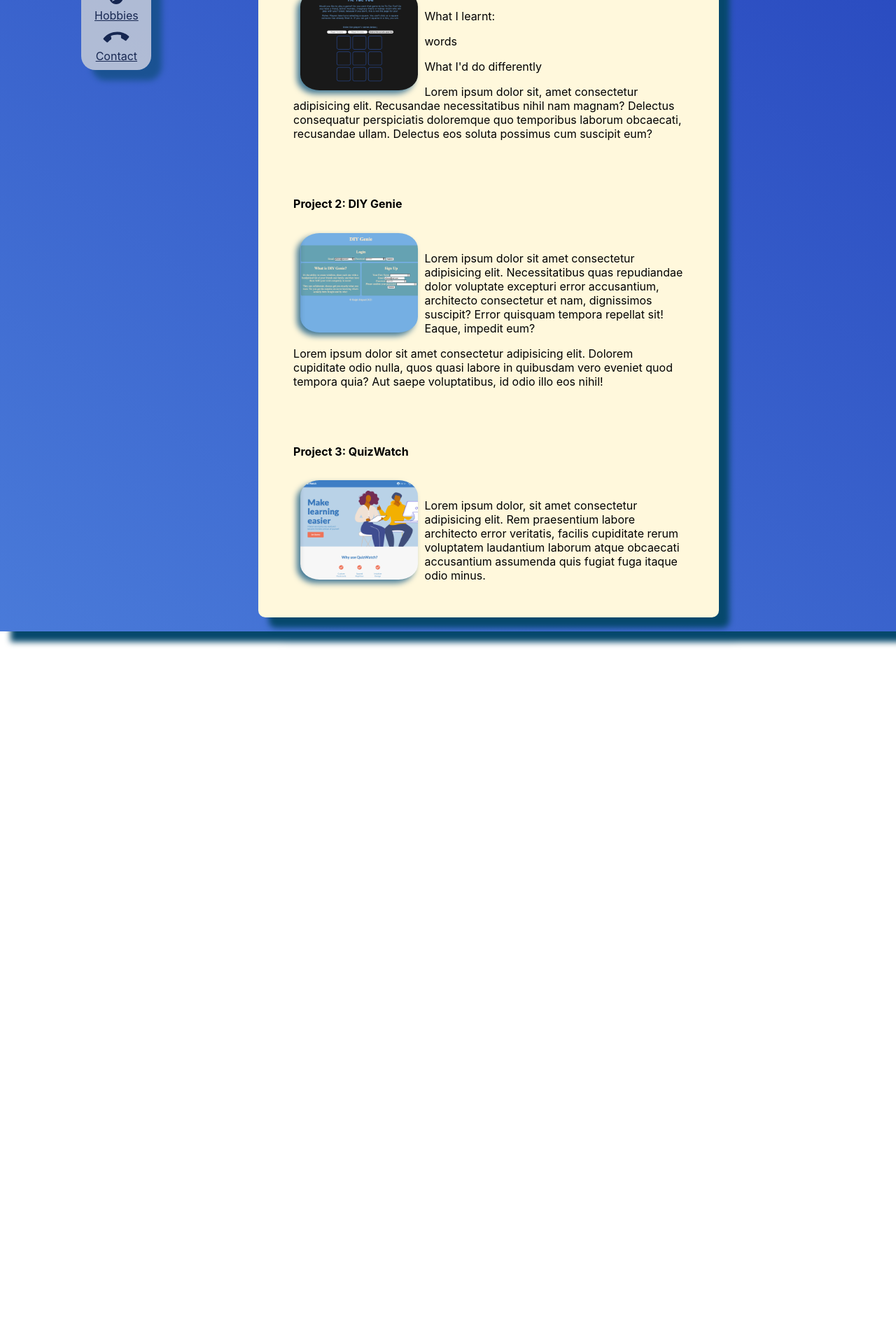
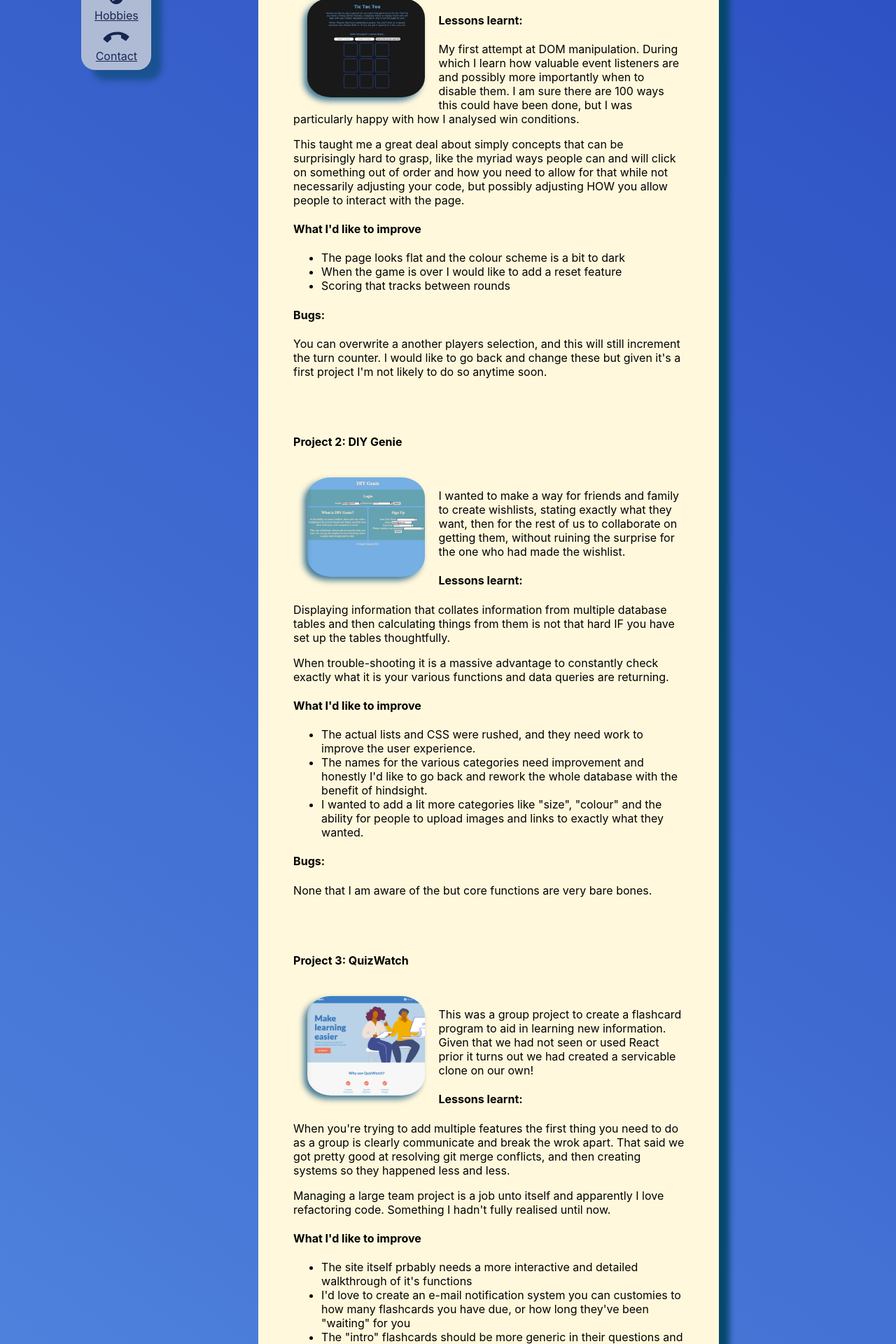
Before and after one commit to rshipard/rshipard.github.io, a React (Create React App) app: page /portfolio in a window 1280 px wide. Shown: the part 360-2280 px from the top of the page at 70% size. Before the commit the page ends 1262 px from the top, so only its background shows below. Built offline with nearby package versions, Linux system fonts and the light colour scheme.

Commit message:
updating css and content for portfolio

```diff
--- a/src/Views/Final/Hobbies/Hobbies.css
+++ b/src/Views/Final/Hobbies/Hobbies.css
@@ -40,6 +40,10 @@
     border-radius: 5%;
 }
 
+.HobbiesFinal .boardgame-photo{
+    transition: ease-in-out 1s;
+}
+
 .HobbiesFinal .boardgame-photo:hover {
     transition: ease-in-out 1s;
     transform: scale(300%) translateX(-30%);
--- a/src/Views/Final/LandingPage/LandingPage.css
+++ b/src/Views/Final/LandingPage/LandingPage.css
@@ -16,7 +16,7 @@
 .LandingPageFinal path {
     stroke-dasharray: 3205;
     stroke-dashoffset: 3205;
-    animation: draw 7s ease-in forwards;
+    animation: draw 4s ease-in forwards;
 }
 
 @keyframes draw {
@@ -24,12 +24,14 @@
         stroke-dashoffset: 3205;
         fill-opacity: 0;
     }
-    90% {
+    60% {
         stroke-dashoffset: 0;
         fill-opacity: 0.2;
     }
+    90% {
+        fill-opacity: 0.6;
+    }
     100%{
-        stroke-dashoffset: 0;
-        fill-opacity: 0.8;
+        fill-opacity: 1.0;
     }
 }
--- a/src/Views/Final/LandingPage/LandingPage.js
+++ b/src/Views/Final/LandingPage/LandingPage.js
@@ -10,7 +10,7 @@ function LandingPage(props) {
                 width="10.0417in" height="3.95833in"
                 viewBox="0 0 723 285">
                 <path id="Selection" className="path"
-                    fill="black" stroke="black" stroke-width="1"
+                    fill="black" stroke="grey" stroke-width="1"
                     d="
            M 432.00,46.00
            C 432.00,46.00 391.00,46.00 391.00,46.00
--- a/src/Views/Final/Portfolio/Portfolio.css
+++ b/src/Views/Final/Portfolio/Portfolio.css
@@ -7,10 +7,6 @@
     border-radius: 10px;
     padding: 20px;
     filter: drop-shadow(15px 15px 4px rgb(6, 72, 108));
-}
-
-.PortfolioFinal h3 {
-    text-align: center;
 }
 
 .no-bullets {
@@ -25,7 +21,7 @@ div.project img {
     opacity: 1;
     width: 30%;
     height: auto;
-    padding: 10px;
+    margin: 20px;
     float: left;
     border-radius: 20%;
     transition: 1s;
--- a/src/Views/Final/Portfolio/Portfolio.js
+++ b/src/Views/Final/Portfolio/Portfolio.js
@@ -16,12 +16,18 @@ function Portfolio(props) {
                             <img src={ticTacToeScreenshot} alt="" />
                         </a>
                         <br />
-                        <p>What I learnt:</p>
-                        <p>words</p>
-                        <p>What I'd do differently</p>
-                        <p>Lorem ipsum dolor sit, amet consectetur adipisicing elit. Recusandae necessitatibus nihil nam magnam? Delectus consequatur perspiciatis doloremque quo temporibus laborum obcaecati, recusandae ullam. Delectus eos soluta possimus cum suscipit eum?</p>
+                        <h4>Lessons learnt:</h4>
+                        <p>My first attempt at DOM manipulation. During which I learn how valuable event listeners are and possibly more importantly when to disable them. I am sure there are 100 ways this could have been done, but I was particularly happy with how I analysed win conditions.</p>
+                        <p>This taught me a great deal about simply concepts that can be surprisingly hard to grasp, like the myriad ways people can and will click on something out of order and how you need to allow for that while not necessarily adjusting your code, but possibly adjusting HOW you allow people to interact with the page.</p>
+                        <h4>What I'd like to improve</h4>
+                        <ul>
+                            <li>The page looks flat and the colour scheme is a bit to dark</li>
+                            <li>When the game is over I would like to add a reset feature</li>
+                            <li>Scoring that tracks between rounds</li>
+                        </ul>
+                        <h4>Bugs:</h4>
+                        <p>You can overwrite a another players selection, and this will still increment the turn counter. I would like to go back and change these but given it's a first project I'm not likely to do so anytime soon.</p>
                     </div>
-
                 </div>
                 <br />
                 <div className="project">
@@ -31,8 +37,18 @@ function Portfolio(props) {
                             <img src={DIYGenieScreenshot} alt="" />
                         </a>
                         <br />
-                        <p>Lorem ipsum dolor sit amet consectetur adipisicing elit. Necessitatibus quas repudiandae dolor voluptate excepturi error accusantium, architecto consectetur et nam, dignissimos suscipit? Error quisquam tempora repellat sit! Eaque, impedit eum?</p>
-                        <p>Lorem ipsum dolor sit amet consectetur adipisicing elit. Dolorem cupiditate odio nulla, quos quasi labore in quibusdam vero eveniet quod tempora quia? Aut saepe voluptatibus, id odio illo eos nihil!</p>
+                        <p>I wanted to make a way for friends and family to create wishlists, stating exactly what they want, then for the rest of us to collaborate on getting them, without ruining the surprise for the one who had made the wishlist.</p>
+                        <h4>Lessons learnt:</h4>
+                        <p>Displaying information that collates information from multiple database tables and then calculating things from them is not that hard IF you have set up the tables thoughtfully.</p>
+                        <p>When trouble-shooting it is a massive advantage to constantly check exactly what it is your various functions and data queries are returning.</p>
+                        <h4>What I'd like to improve</h4>
+                        <ul>
+                            <li>The actual lists and CSS were rushed, and they need work to improve the user experience.</li>
+                            <li>The names for the various categories need improvement and honestly I'd like to go back and rework the whole database with the benefit of hindsight.</li>
+                            <li>I wanted to add a lit more categories like "size", "colour" and the ability for people to upload images and links to exactly what they wanted.</li>
+                        </ul>
+                        <h4>Bugs:</h4>
+                        <p>None that I am aware of the but core functions are very bare bones.</p>
                     </div>
                 </div>
                 <br />
@@ -43,7 +59,16 @@ function Portfolio(props) {
                             <img src={quizwatchScreenshot} alt="" />
                         </a>
                         <br />
-                        <p>Lorem ipsum dolor, sit amet consectetur adipisicing elit. Rem praesentium labore architecto error veritatis, facilis cupiditate rerum voluptatem laudantium laborum atque obcaecati accusantium assumenda quis fugiat fuga itaque odio minus.</p>
+                        <p>This was a group project to create a flashcard program to aid in learning new information. Given that we had not seen or used React prior it turns out we had created a servicable clone on our own!</p>
+                        <h4>Lessons learnt:</h4>
+                        <p>When you're trying to add multiple features the first thing you need to do as a group is clearly communicate and break the wrok apart. That said we got pretty good at resolving git merge conflicts, and then creating systems so they happened less and less.</p>
+                        <p>Managing a large team project is a job unto itself and apparently I love refactoring code. Something I hadn't fully realised until now.</p>
+                        <h4>What I'd like to improve</h4>
+                        <ul>
+                            <li>The site itself prbably needs a more interactive and detailed walkthrough of it's functions</li>
+                            <li>I'd love to create an e-mail notification system you can customies to how many flashcards you have due, or how long they've been "waiting" for you</li>
+                            <li>The "intro" flashcards should be more generic in their questions and hints, to aid in the user easily understanding the concepts of the program.</li>
+                        </ul>
                     </div>
 
                 </div>
```
Also changed, not shown: 1 other file (tests, documents, lock files or other folders).
